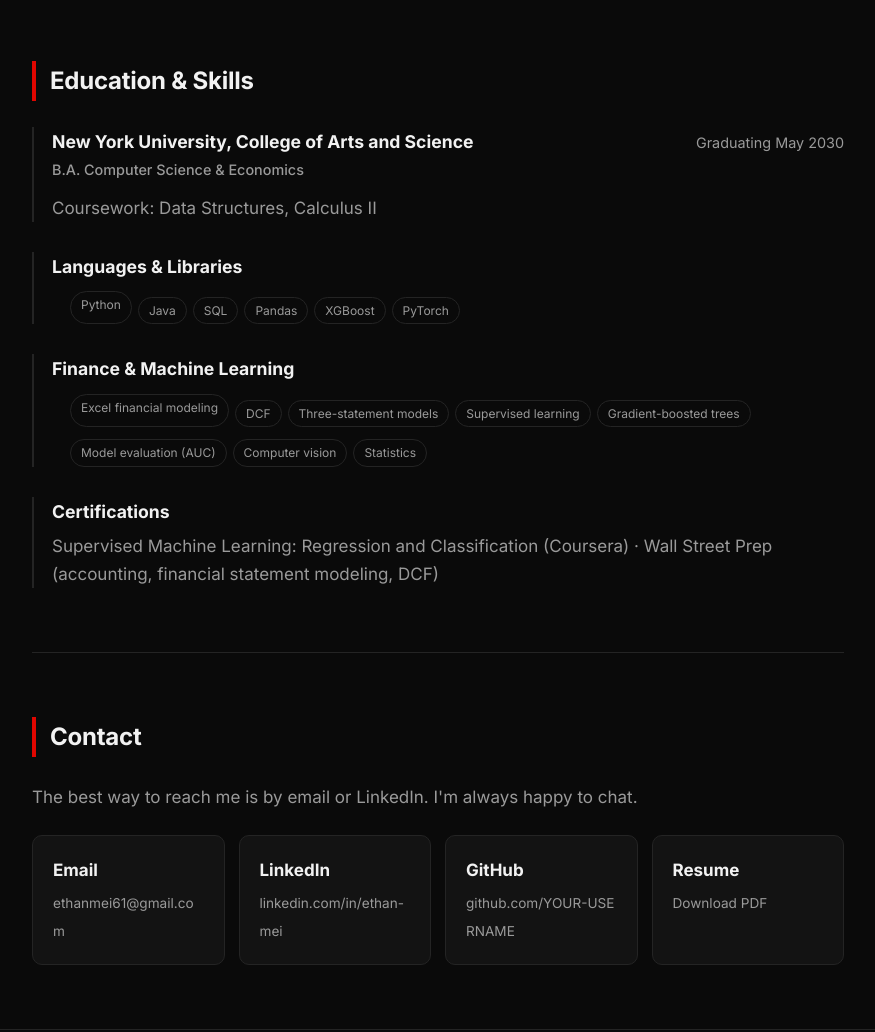
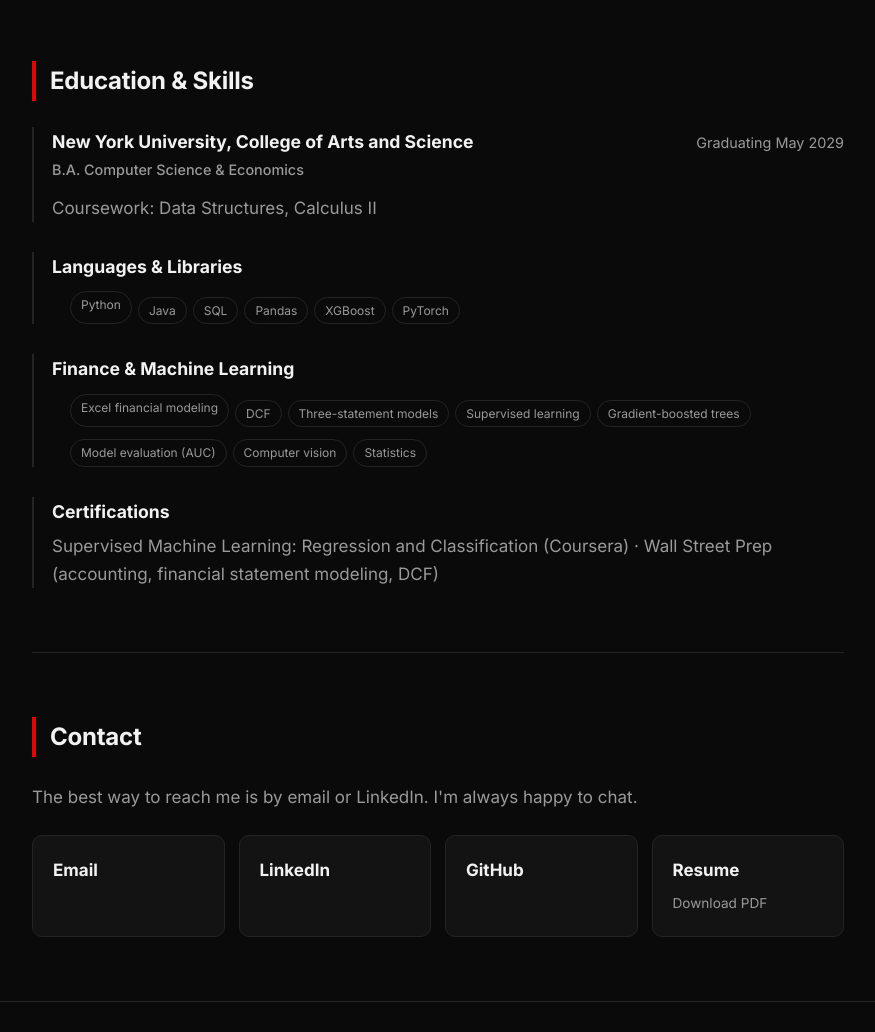
Before and after one commit to WOTBGod/wotbgod.github.io, a plain HTML site: page index.html in a window 1280 px wide. Shown: the part 963-1995 px from the top of the page, without its empty margins (202-1077 px from the left). Drawn offline with Linux system fonts and the light colour scheme.

Commit message:
Update index.html

```diff
--- a/index.html
+++ b/index.html
@@ -27,7 +27,7 @@
 
     <!-- HERO -->
     <section class="hero">
-      <p class="eyebrow">NYU · Computer Science &amp; Economics · Class of 2030</p>
+      <p class="eyebrow">NYU · Computer Science &amp; Economics · Class of 2029</p>
       <h1>Hi, I'm Ethan<span class="red">.</span></h1>
       <p class="lead">
         I work where finance, data, and machine learning meet, from scoring REIT
@@ -66,7 +66,7 @@
       <div class="item">
         <div class="item-head">
           <h3>New York University, College of Arts and Science</h3>
-          <span>Graduating May 2030</span>
+          <span>Graduating May 2029</span>
         </div>
         <p class="role">B.A. Computer Science &amp; Economics</p>
         <p>Coursework: Data Structures, Calculus II</p>
@@ -107,15 +107,12 @@
       <div class="contact-grid">
         <a class="contact-card" href="mailto:ethanmei61@gmail.com">
           <strong>Email</strong>
-          <span>ethanmei61@gmail.com</span>
         </a>
-        <a class="contact-card" href="https://www.linkedin.com/in/ethan-mei" target="_blank">
+        <a class="contact-card" href="https://www.linkedin.com/in/ethan-mei-a862a8259/" target="_blank">
           <strong>LinkedIn</strong>
-          <span>linkedin.com/in/ethan-mei</span>
         </a>
-        <a class="contact-card" href="https://github.com/YOUR-USERNAME" target="_blank">
+        <a class="contact-card" href="https://github.com/WOTBGod"_blank">
           <strong>GitHub</strong>
-          <span>github.com/YOUR-USERNAME</span>
         </a>
         <a class="contact-card" href="resume.pdf" target="_blank">
           <strong>Resume</strong>
```
